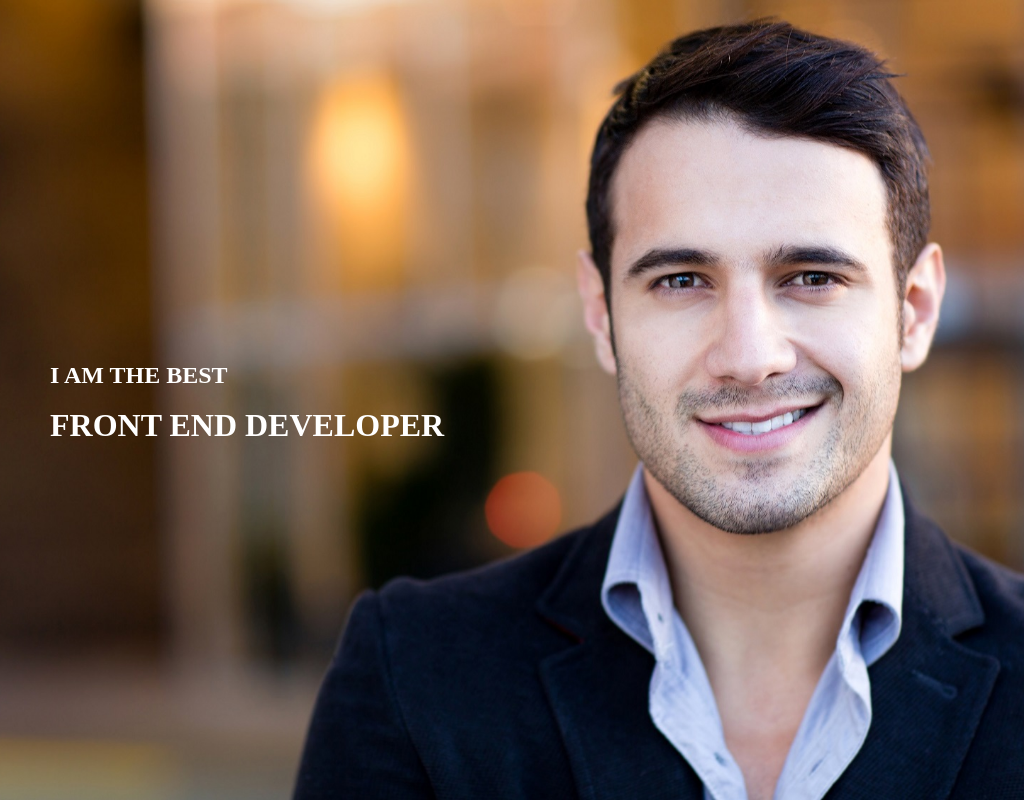
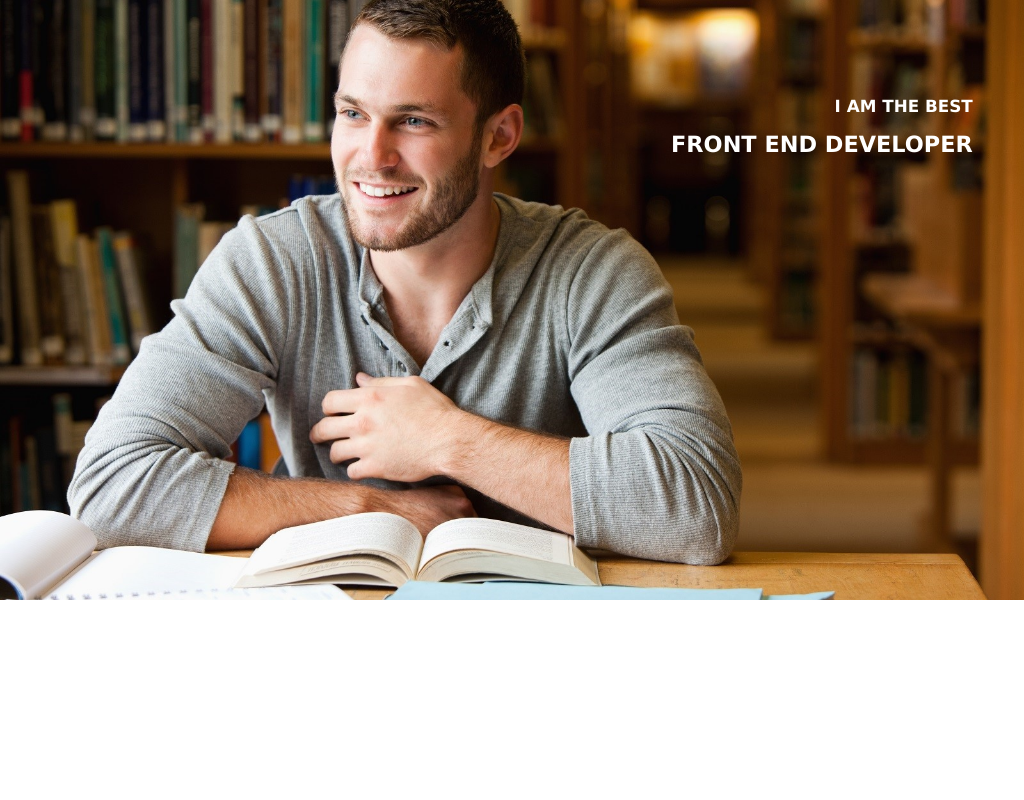
Before and after one commit to jarzo/Zadanie-domowe-css-RWD, a plain HTML site: page index.html in a window 1024 px wide. Drawn offline with Linux system fonts and the light colour scheme.

Commit message:
kod dominiki

```diff
--- a/style.css
+++ b/style.css
@@ -1,3 +1,4 @@
+/*
 *
 {
 	box-sizing: border-box;
@@ -26,16 +27,19 @@ h1,h2
 {
 	color: #fff;
 	line-height: 50px;
+	font-family: verdana;
 }
+*/
 
 
-@media all and (min-width:1170px)
+/*@media all and (min-width:1170px)
 {
 
 	.picture
 	{
 		height: 100%;
-		background-size: 100%;
+		background-size:cover;
+		background-position: center;
 	}
 }
 
@@ -44,8 +48,12 @@ h1,h2
 
 	.picture
 	{
-		background-image: url(zadanie-domowe-rwd-materialy/obrazy/man-2.jpg);
-		height: 70%;
+		background-image:url(zadanie-domowe-rwd-materialy/obrazy/man-2.jpg);
+		height: 70vh;
+		width: 100%;
+		background-size:cover;
+		background-position: center;
+		position:relative;
 	}
 }
 
@@ -53,6 +61,93 @@ h1,h2
 {
 	.picture
 	{
-		height:50%;
+		background-image:url(zadanie-domowe-rwd-materialy/obrazy/man-1.jpg);
+        background-size: cover;
+        background-position: center;
+        width: 100%;
+        height: 50vh;
+        text-align: center;
+        position: relative;
 	}
 }
+*/
+
+*{
+    box-sizing: border-box;
+}
+
+body{
+    margin: 0;
+}
+
+
+
+h2
+{
+    margin:0;
+}
+.picture{
+
+    background-image:url(zadanie-domowe-rwd-materialy/obrazy/man-1.jpg);
+    background-position: center;
+    background-size: cover;
+    top:0px;
+    height:100vh;
+    position: relative;
+    color:#fff;
+    text-transform: uppercase;
+}
+
+
+
+.text{
+    position: absolute;
+    left: 3%;
+    top: 42%;
+    font-family: verdana;
+    }
+@media (min-width: 992px)and (max-width: 1170px){
+    .picture {
+
+        background-image:url(zadanie-domowe-rwd-materialy/obrazy/man-2.jpg);
+        background-position: center;
+        background-size: cover;
+        width: 100%;
+        height: 75vh;
+        position: relative;
+        text-align: right;
+    }
+
+    .text{
+        position: absolute;
+        font-size: 0.7em;
+        top:30%;
+        right:5%;
+        transform: translateX(100%);
+       transform: translateY(-110%);
+
+    }
+}
+
+@media (max-width: 992px){
+    .picture {
+        background-image:url(zadanie-domowe-rwd-materialy/obrazy/man-1.jpg);
+        background-size: cover;
+        background-position: center;
+        width: 100%;
+        height: 50vh;
+        text-align: center;
+        position: relative;
+    }
+
+    .text{
+        color: #000;
+        position: absolute;
+        top: 100%;
+        left:10%;
+        right:10%;
+        font-size: 0.8em;
+
+    }
+
+}
```
